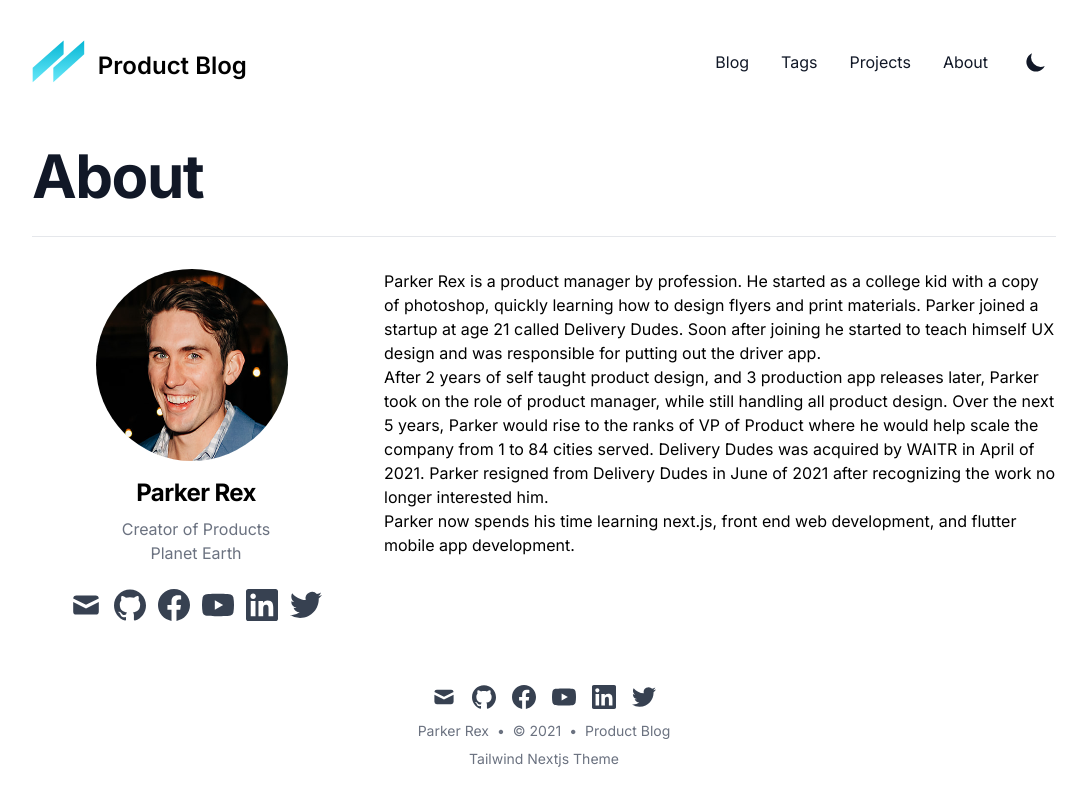
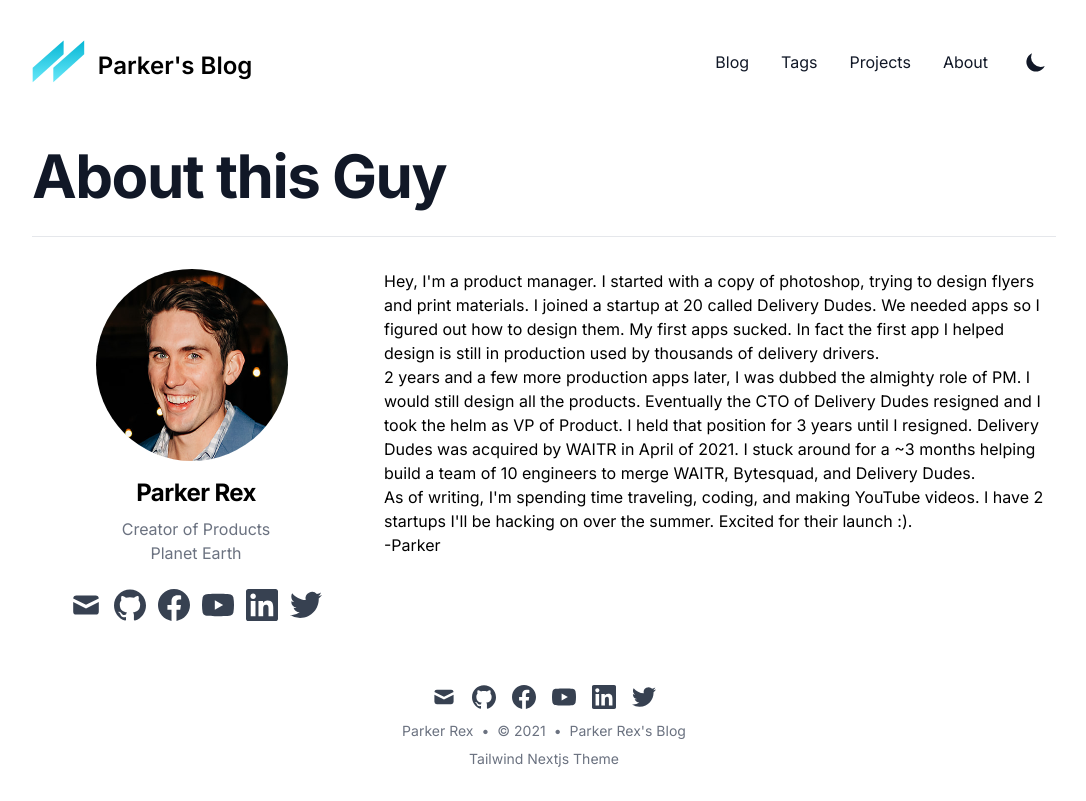
Before and after one commit to ParkerRex/product-blog, a Next.js app: page /about in a window 1280 px wide. Shown: the whole page, without its empty margins (96-1182 px from the left). Built offline with nearby package versions, Linux system fonts and the light colour scheme; what @tailwindcss/typography would draw is missing.

Commit message:
updated titles and about

```diff
--- a/data/siteMetadata.json
+++ b/data/siteMetadata.json
@@ -1,10 +1,10 @@
 {
-  "title": "Product Blog",
+  "title": "Parker Rex's Blog",
   "author": "Parker Rex",
-  "headerTitle": "Product Blog",
-  "description": "A place I share my thoughts on product.",
+  "headerTitle": "Parker's Blog",
+  "description": "A place I share my thoughts on product, tech and randomness.",
   "language": "en-us",
-  "siteUrl": "https://tailwind-nextjs-starter-blog.vercel.app",
+  "siteUrl": "https://parkerrex.com",
   "siteRepo": "https://github.com/ParkerRex/product-blog",
   "image": "/static/images/avatar.png",
   "socialBanner": "/static/images/twitter-card.png",
--- a/pages/about.js
+++ b/pages/about.js
@@ -13,7 +13,7 @@ export default function About() {
       <div className="divide-y">
         <div className="pt-6 pb-8 space-y-2 md:space-y-5">
           <h1 className="text-3xl font-extrabold leading-9 tracking-tight text-gray-900 dark:text-gray-100 sm:text-4xl sm:leading-10 md:text-6xl md:leading-14">
-            About
+            About this Guy
           </h1>
         </div>
         <div className="items-start space-y-2 xl:grid xl:grid-cols-3 xl:gap-x-8 xl:space-y-0">
@@ -35,18 +35,21 @@ export default function About() {
           </div>
           <div className="pt-8 pb-8 prose dark:prose-dark max-w-none xl:col-span-2">
             <p>
-              Parker Rex is a product manager by profession. He started as a college kid with a copy of photoshop,
-              quickly learning how to design flyers and print materials. Parker joined a startup at age 21 called Delivery Dudes.
-              Soon after joining he started to teach himself UX design and was responsible for putting out the driver app.
+              Hey, I'm a product manager. I started with a copy of photoshop,
+              trying to design flyers and print materials. I joined a startup at 20 called Delivery Dudes.
+              We needed apps so I figured out how to design them. My first apps sucked. In fact the first app I helped design is still in production used by thousands of delivery drivers.
             </p>
             <p>
-              After 2 years of self taught product design, and 3 production app releases later, Parker took on the role
-              of product manager, while still handling all product design. Over the next 5 years, Parker would rise to the ranks
-              of VP of Product where he would help scale the company from 1 to 84 cities served. Delivery Dudes was acquired by WAITR in April
-              of 2021. Parker resigned from Delivery Dudes in June of 2021 after recognizing the work no longer interested him.
+              2 years and a few more production apps later, I was dubbed the almighty role of PM. I would still design all the products.
+              Eventually the CTO of Delivery Dudes resigned and I took the helm as VP of Product. I held that position for 3 years until I resigned.
+              Delivery Dudes was acquired by WAITR in April of 2021. I stuck around for a ~3 months helping build a team of 10 engineers to merge WAITR, Bytesquad, and Delivery Dudes.
             </p>
             <p>
-              Parker now spends his time learning next.js, front end web development, and flutter mobile app development.
+              As of writing, I'm spending time traveling, coding, and making YouTube videos.
+              I have 2 startups I'll be hacking on over the summer. Excited for their launch :).
+              <p>
+                -Parker
+              </p>
             </p>
           </div>
         </div>
```
